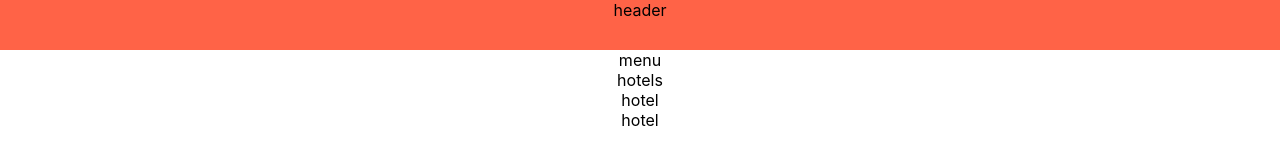
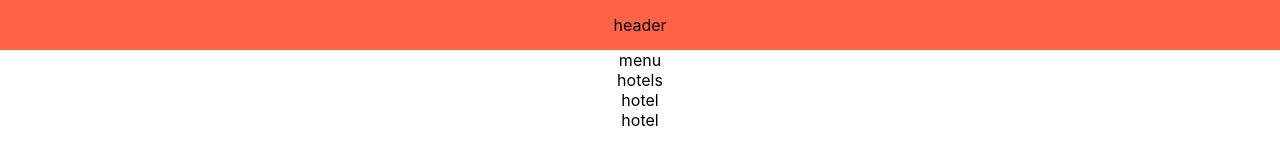
Before and after one commit to MilaKropeczka/React-SunGroup, a React (Create React App) app in the folder my-app/: page / in a window 1280 px wide. Shown: the top 160 px of the page. Built offline with nearby package versions, Linux system fonts and the light colour scheme.

Commit message:
styled components

```diff
--- a/my-app/src/components/Header/Header.css
+++ /dev/null
@@ -1,4 +0,0 @@
-.site-header {
-    height: 50px;
-    background-color: tomato;
-}
--- a/my-app/src/components/Header/Header.js
+++ b/my-app/src/components/Header/Header.js
@@ -1,8 +1,8 @@
 import React from 'react';
-import './Header.css';
+import styles from './Header.module.css';
 
 const Header = () => {
-	return <header className="site-header"> header </header>;
+	return <header className={styles.header}> header </header>;
 };
 
 export default Header;
--- /dev/null
+++ b/my-app/src/components/Header/Header.module.css
@@ -0,0 +1,7 @@
+.header {
+	height: 50px;
+	background-color: tomato;
+	display: flex;
+	align-items: center;
+	justify-content: center;
+}
```
